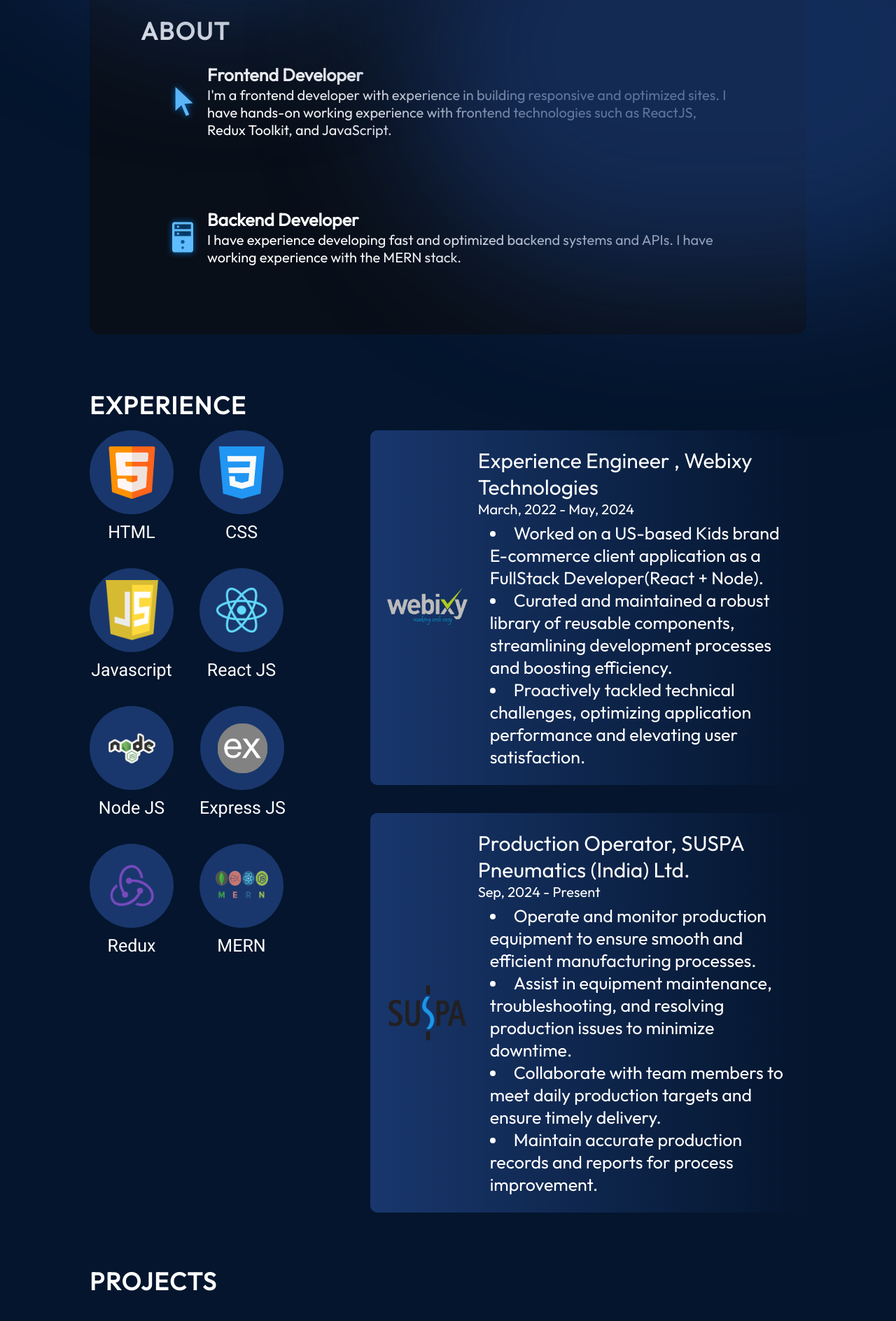
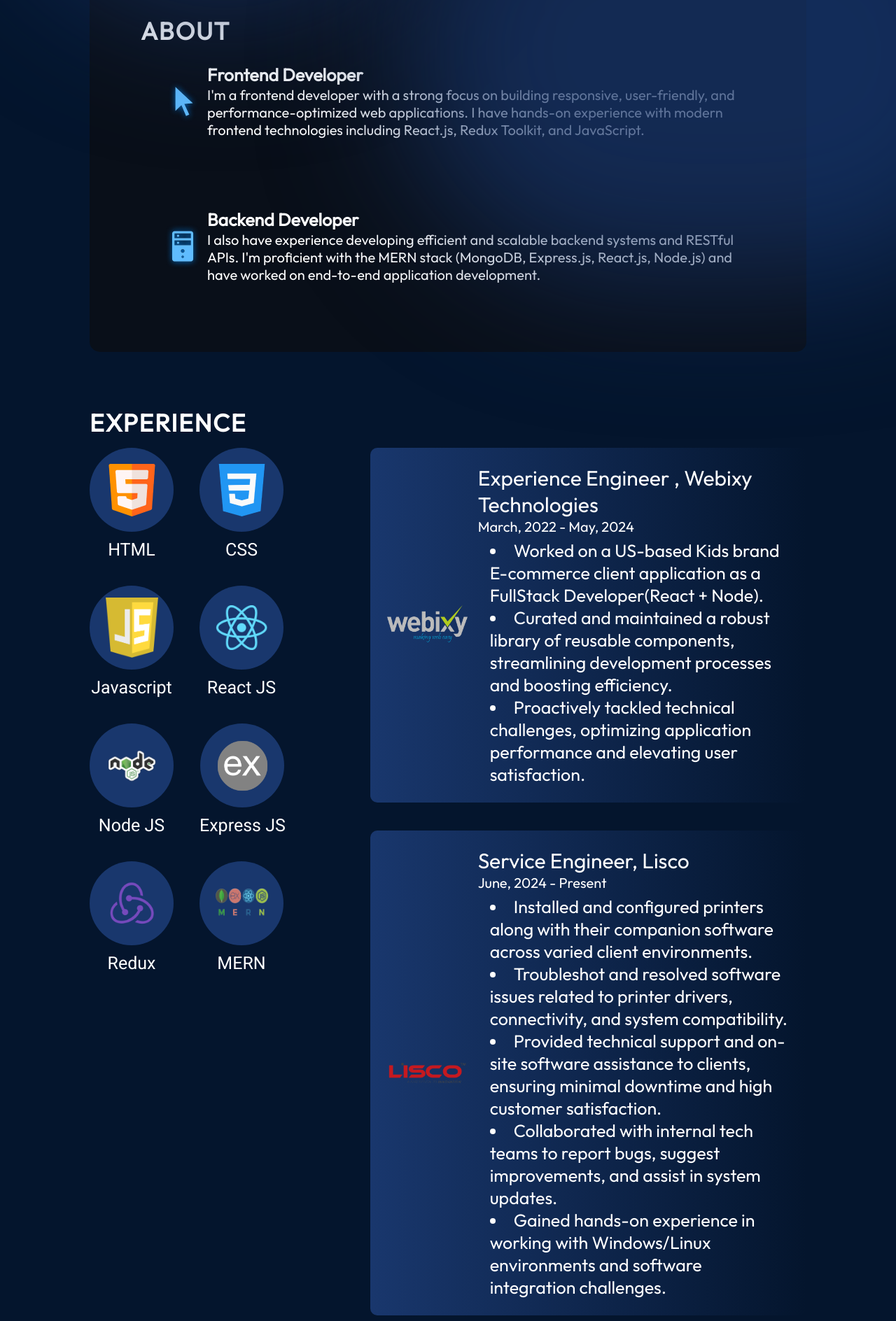
Before and after one commit to srj00999/portfolio, a React (Create React App) app: page / in a window 1280 px wide. Shown: the part 640-2528 px from the top of the page at 70% size. Built offline with nearby package versions, Linux system fonts and the light colour scheme.

Commit message:
update experiencd

```diff
--- a/src/components/About/About.jsx
+++ b/src/components/About/About.jsx
@@ -14,10 +14,9 @@ const About = () => {
             <div className={styles.aboutItemText}>
               <h3>Frontend Developer</h3>
               <p>
-                I'm a frontend developer with experience in building responsive
-                and optimized sites. I have hands-on working experience with
-                frontend technologies such as ReactJS, Redux Toolkit, and
-                JavaScript.
+                I'm a frontend developer with a strong focus on building responsive, user-friendly,
+                 and performance-optimized web applications. I have hands-on experience with modern frontend
+                  technologies including React.js, Redux Toolkit, and JavaScript.
               </p>
             </div>
           </li>
@@ -26,8 +25,9 @@ const About = () => {
             <div className={styles.aboutItemText}>
               <h3>Backend Developer</h3>
               <p>
-                I have experience developing fast and optimized backend systems
-                and APIs. I have working experience with the MERN stack.
+              I also have experience developing efficient and scalable backend systems and RESTful APIs.
+               I'm proficient with the MERN stack (MongoDB, Express.js, React.js, Node.js) and have worked
+               on end-to-end application development.
               </p>
             </div>
           </li>
--- a/src/components/Experience/Experience.jsx
+++ b/src/components/Experience/Experience.jsx
@@ -3,7 +3,7 @@ import styles from "./Experience.module.css";
 import skills from "../../data/skills.json";
 import experience from "../../data/experience.json";
 import OrgImage1 from "../../assets/experience/webixy.png";
-import OrgImage2 from "../../assets/experience/suspa.png";
+import OrgImage2 from "../../assets/experience/Lisco.png";
 
 import removeMiddleSpaces from "../../utils";
 
--- a/src/data/experience.json
+++ b/src/data/experience.json
@@ -10,16 +10,17 @@
       "Proactively tackled technical challenges, optimizing application performance and elevating user satisfaction."
     ]
   },
-  {
-    "role": "Production Operator",
-    "organisation": "SUSPA Pneumatics (India) Ltd.",
-    "startDate": "Sep, 2024",
-    "endDate": "Present",
-    "experiences": [
-      "Operate and monitor production equipment to ensure smooth and efficient manufacturing processes.",
-      "Assist in equipment maintenance, troubleshooting, and resolving production issues to minimize downtime.",
-      "Collaborate with team members to meet daily production targets and ensure timely delivery.",
-      "Maintain accurate production records and reports for process improvement."
-    ]
-  }
+{
+  "role": "Service Engineer",
+  "organisation": "Lisco",
+  "startDate": "June, 2024",
+  "endDate": "Present",
+  "experiences": [
+    "Installed and configured printers along with their companion software across varied client environments.",
+    "Troubleshot and resolved software issues related to printer drivers, connectivity, and system compatibility.",
+    "Provided technical support and on-site software assistance to clients, ensuring minimal downtime and high customer satisfaction.",
+    "Collaborated with internal tech teams to report bugs, suggest improvements, and assist in system updates.",
+    "Gained hands-on experience in working with Windows/Linux environments and software integration challenges."
+  ]
+}
 ]
```
Also changed, not shown: src/assets/experience/Lisco.png (added), src/assets/experience/suspa.png (deleted).
